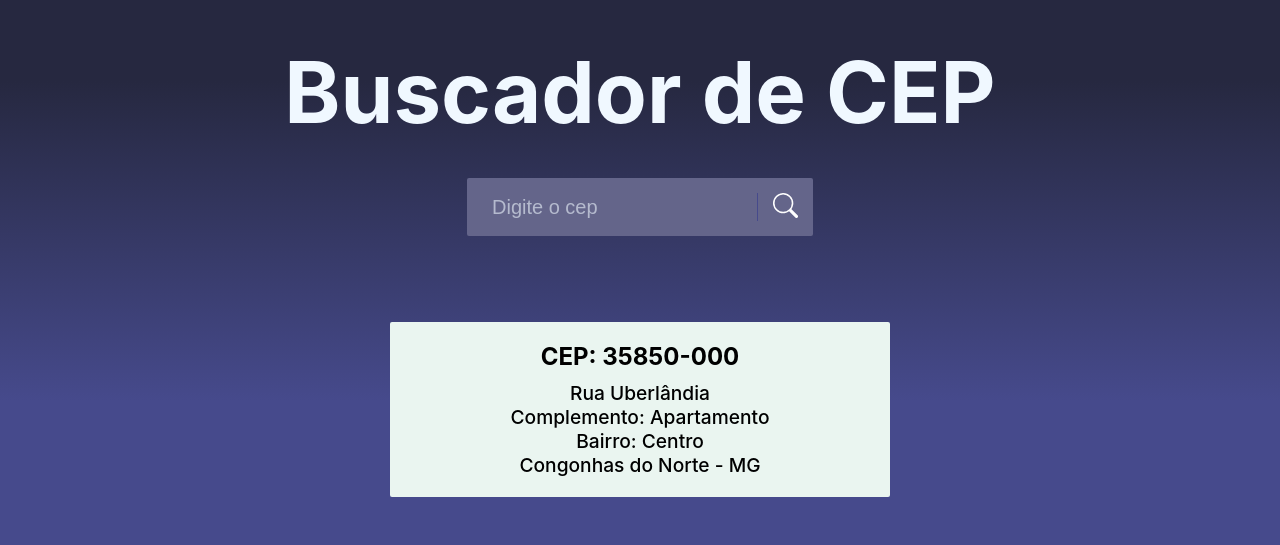
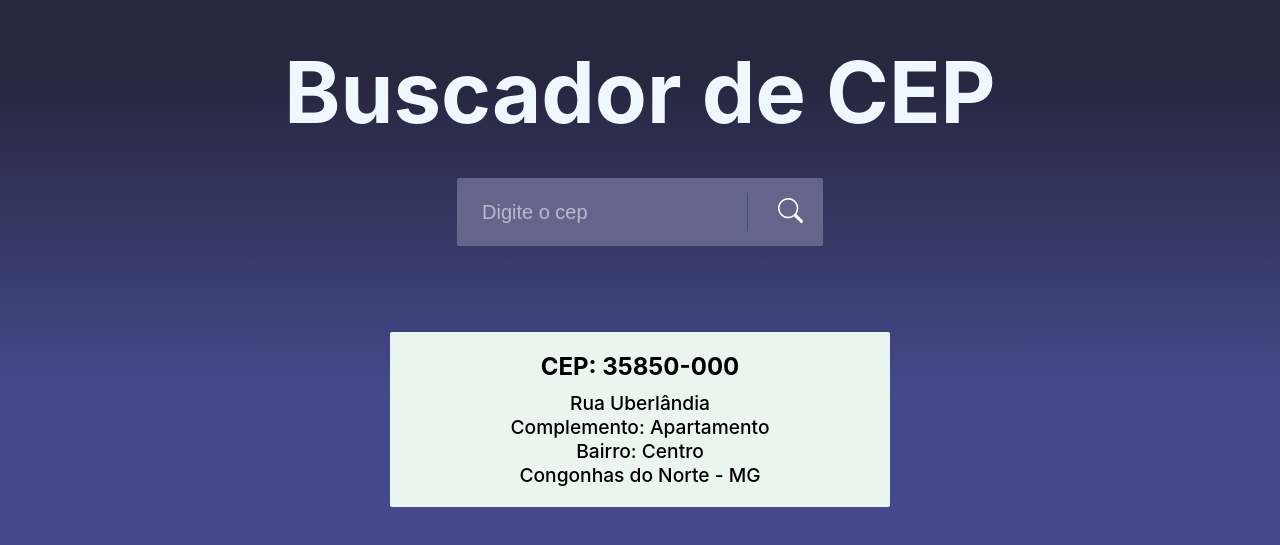
Before and after one commit to samuelsilvati/buscador-cep, a React (Create React App) app: page / in a window 1280 px wide. Shown: the part 159-704 px from the top of the page. Built offline with nearby package versions, Linux system fonts and the light colour scheme.

Commit message:
fix: ajusta o estilo do botão

```diff
--- a/src/components/App.css
+++ b/src/components/App.css
@@ -55,6 +55,8 @@ button {
 }
 
 button span {
+  padding: 5px;
+  padding-left: 15px;
   transition: 0.2s ease-in-out;
 }
 
```
